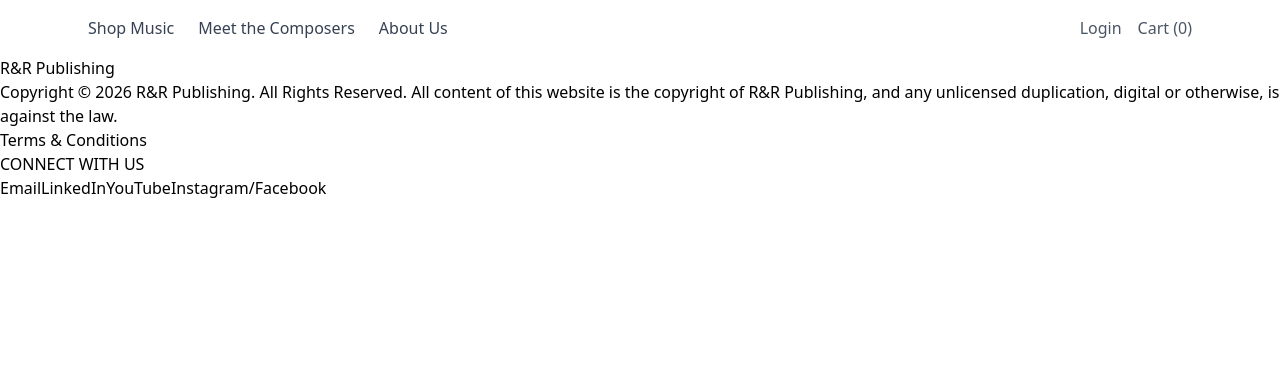
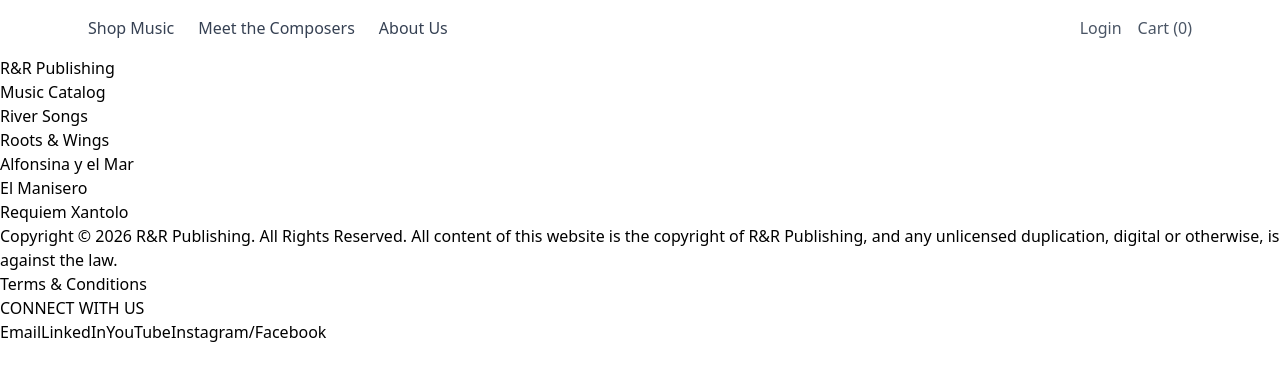
Before and after one commit to adelapaz33/rr-publishing-site, a React (Vite) app: page /catalog in a window 1280 px wide. Shown: the top 380 px of the page. Built offline with nearby package versions, Linux system fonts and the light colour scheme.

Commit message:
score.json addition

```diff
--- a/src/App.tsx
+++ b/src/App.tsx
@@ -17,7 +17,7 @@ function App() {
      <Routes>
       <Route path="/" element={<Home/>} />
       <Route path="/composers" element={<Composers/>} />
-      <Route path="/catalog/:id" element={<MusicCatalog/>} />
+      <Route path="/catalog" element={<MusicCatalog/>} />
       <Route path="/about" element={<About/>} />
      </Routes>
 <Footer/>
--- /dev/null
+++ b/src/data/score.json
@@ -0,0 +1,42 @@
+[
+  {
+    "id": "river-songs",
+    "title": "River Songs",
+    "composer": "Alison de la Paz",
+    "cover": "https://placehold.co/300x400?text=Cover",
+    "voicing": "SSAA",
+    "description": "A contemporary choral work inspired by water, movement, and memory."
+  },
+  {
+    "id": "roots-and-wings",
+    "title": "Roots & Wings",
+    "composer": "María López",
+    "cover": "https://placehold.co/300x400?text=Cover",
+    "voicing": "SATB",
+    "description": "A flexible SATB piece exploring heritage, growth, and belonging."
+  },
+  {
+    "id": "alfonsina-y-el-mar",
+    "title": "Alfonsina y el Mar",
+    "arranged": "Alberto de la Paz",
+    "cover": "https://placehold.co/300x400?text=Cover",
+    "voicing": "TTBB",
+    "description": "A flexible SATB piece exploring heritage, growth, and belonging."
+  },
+  {
+    "id": "el-manisero",
+    "title": "El Manisero",
+    "composer": "Yosvany Estepe",
+    "cover": "https://placehold.co/300x400?text=Cover",
+    "voicing": "TTBB",
+    "description": "A flexible SATB piece exploring heritage, growth, and belonging."
+  },
+  {
+    "id": "requiem-xantolo",
+    "title": "Requiem Xantolo",
+    "composer": "Julio Morales",
+    "cover": "https://placehold.co/300x400?text=Cover",
+    "voicing": "SATB",
+    "description": "A flexible SATB piece exploring heritage, growth, and belonging."
+  }
+]
--- a/src/pages/MusicCatalog.tsx
+++ b/src/pages/MusicCatalog.tsx
@@ -1,6 +1,11 @@
+import scores from "../data/score.json";
+
 function MusicCatalog() {
     return <>
     <h1>Music Catalog</h1>
+    <ul>{scores.map((score) => (
+        <li key={score.id}>{score.title}</li>
+    ))}</ul>
     </>
 }
 
```
